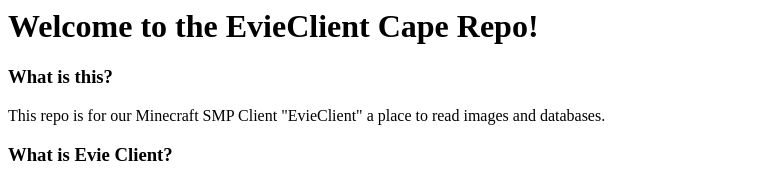
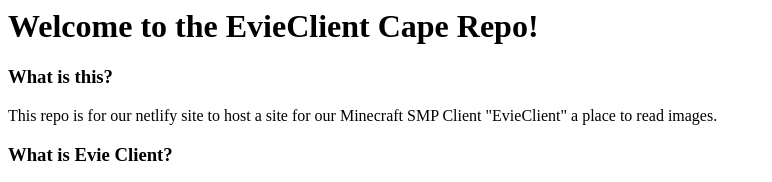
Before and after one commit to tristanstudios/evieclient-capedb, a plain HTML site: page index.html in a window 1280 px wide. Shown: the top 182 px of the page, without its empty margins (0-772 px from the left). Drawn offline with Linux system fonts and the light colour scheme.

Commit message:
update to site

```diff
--- a/index.html
+++ b/index.html
@@ -1,6 +1,6 @@
 <h1>Welcome to the EvieClient Cape Repo!</h1>
 <h3>What is this?</h3>
-<p>This repo is for our Minecraft SMP Client "EvieClient" a place to read images and databases.</p>
+<p>This repo is for our netlify site to host a site for our Minecraft SMP Client "EvieClient" a place to read images.</p>
 <h3>What is Evie Client?</h3>
 <p>Evie Client is a small project I'm working on and will probably be released in the distant future.</p>
 <h3>Is the Client Open Source?</h3>
```
